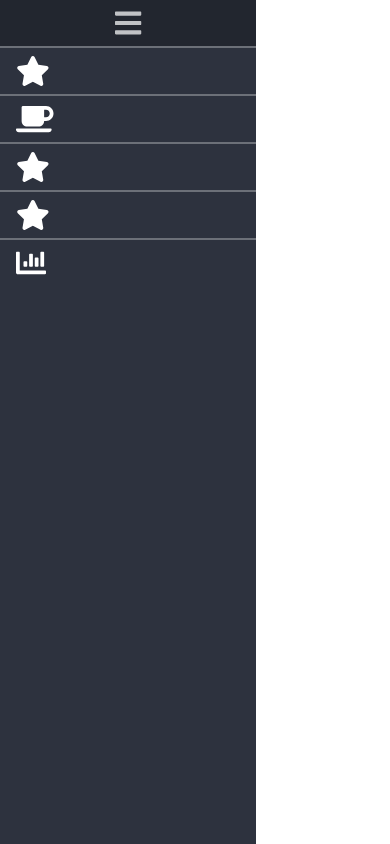
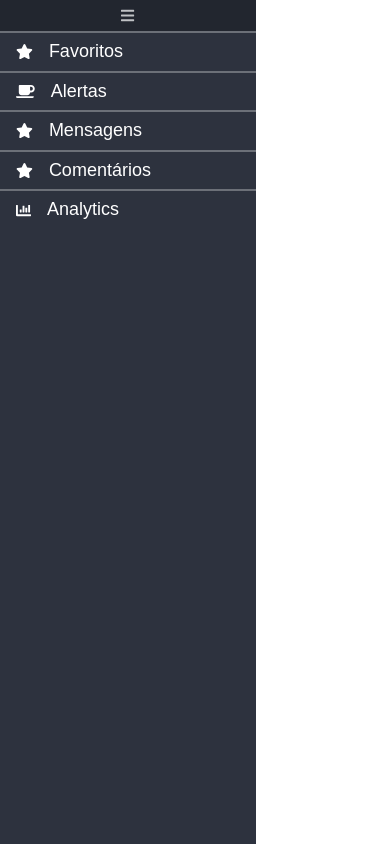
Before and after one commit to daniudo557/my-ecommerce-dashboard, a React (Create React App) app: page / in a window 390 px wide. Built offline with nearby package versions, Linux system fonts and the light colour scheme.

Commit message:
Update styles for mobile devices

```diff
--- a/src/components/layout/index.js
+++ b/src/components/layout/index.js
@@ -25,8 +25,8 @@ const Layout = () => {
   const renderSideBarItems = (itemsArray) => {
     const currrentItemStyle = {
       background: '#039BE5',
-      borderTopRightRadius: 20,
-      borderBottomRightRadius: 20
+      borderTopRightRadius: isMobile ? 5 : 20,
+      borderBottomRightRadius: isMobile ? 5 : 20
     }
     const sidebarClosedStyle = { justifyContent: !sidebarOpen && 'center' }
 
@@ -39,8 +39,8 @@ const Layout = () => {
             key={index}
             to={item.path}
           >
-            <FontAwesomeIcon style={{ alignItems: 'flex-start', fontSize: 30 }} color='#fff' icon={item.icon} />
-            {(!isMobile && sidebarOpen) && <Label>{item.text}</Label>}
+            <FontAwesomeIcon style={{ alignItems: 'flex-start', fontSize: isMobile ? 15 : 30 }} color='#fff' icon={item.icon} />
+            {(sidebarOpen) && <Label>{item.text}</Label>}
           </ItemButton>
         )
       }))
@@ -52,7 +52,7 @@ const Layout = () => {
       isOpen={sidebarOpen}
     >
       <MenuItem onClick={() => setSidebarOpen(!sidebarOpen)}>
-        <FontAwesomeIcon style={{ alignItems: 'center', fontSize: 30 }} color='#fff' icon={faBars} />
+        <FontAwesomeIcon style={{ alignItems: 'center', fontSize: isMobile ? 15 : 30 }} color='#fff' icon={faBars} />
       </MenuItem>
       {renderSideBarItems(itemsArray)}
     </Sidebar>
```
